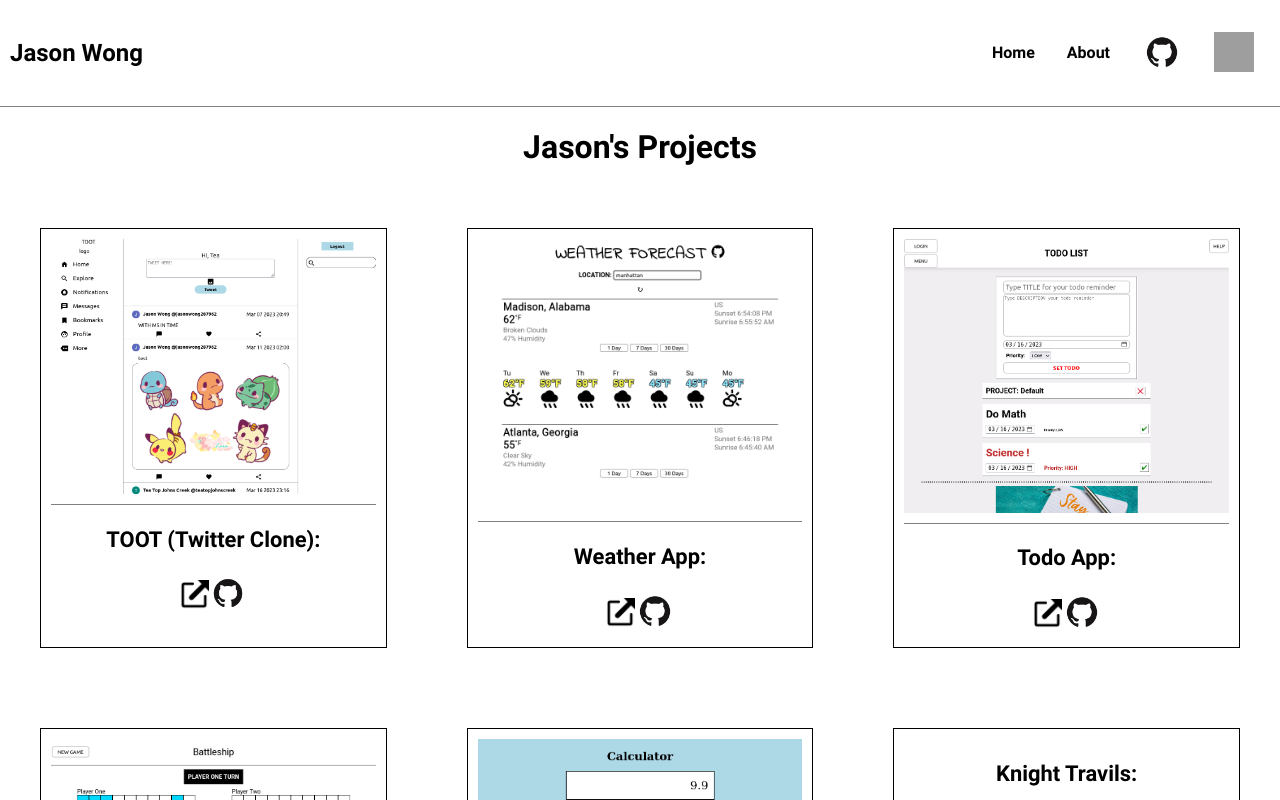
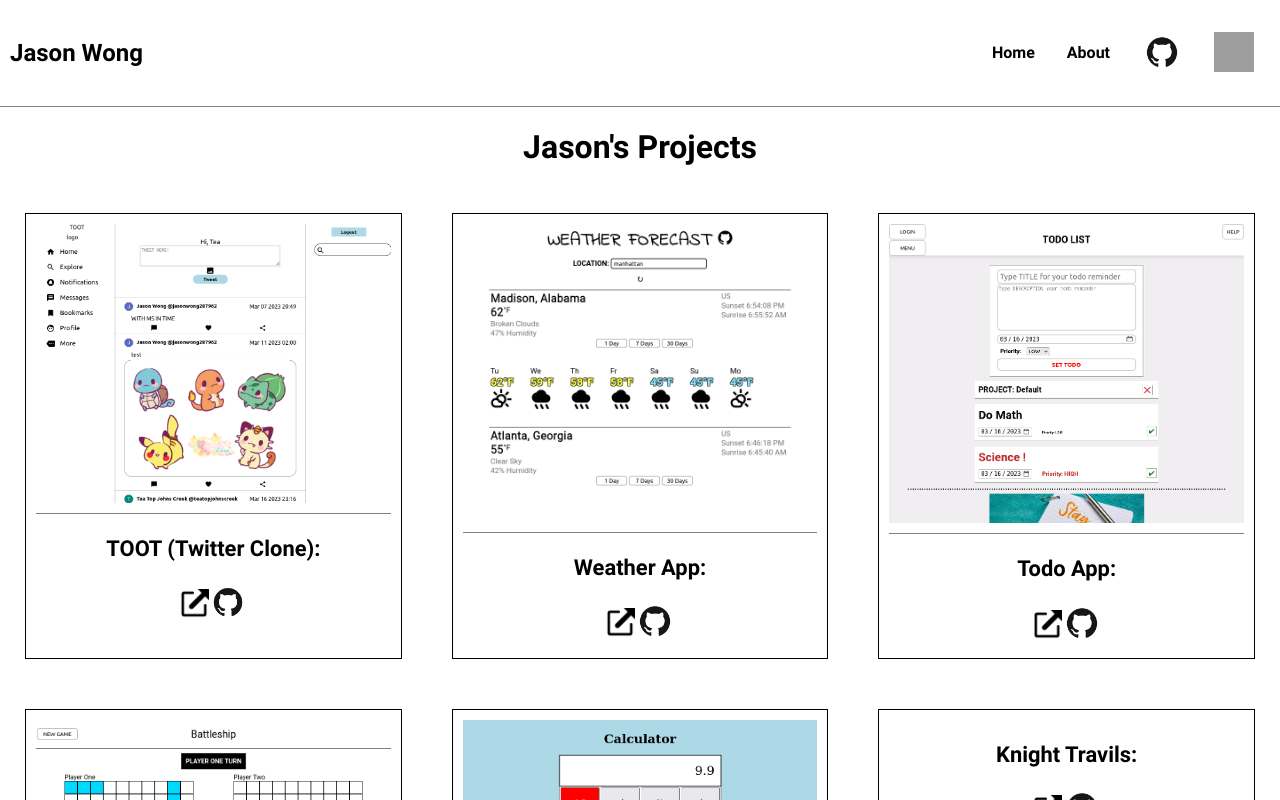
Before and after one commit to jw287962/portfolio_project, a React (Create React App) app: page /portfolio_project/ in a window 1280 px wide. Shown: the top 800 px of the page. Built offline with nearby package versions, Linux system fonts and the light colour scheme; grey boxes are pictures that could not be loaded.

Commit message:
updated margin for grid

```diff
--- a/src/App.css
+++ b/src/App.css
@@ -27,12 +27,14 @@ p{
 
 .home{
   animation: flyin 1.8s ease-out 0s 1;
+box-sizing: border-box;
+
 }
 
 /* each project card */
 .home>h3{
   border: 1px solid black;
-margin: 40px;
+margin: 25px;
 }
 .links{
   padding: 10px;
```
